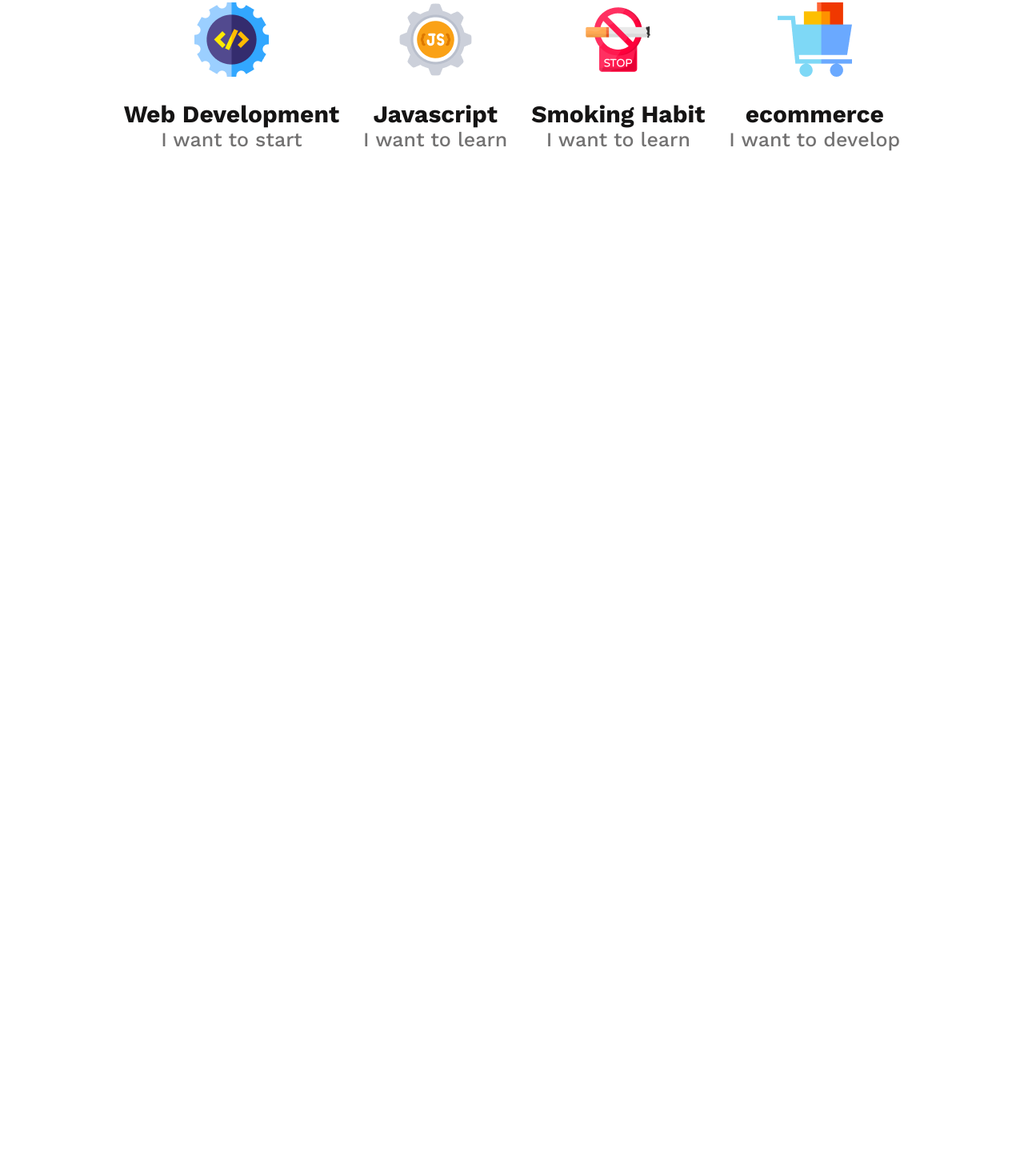
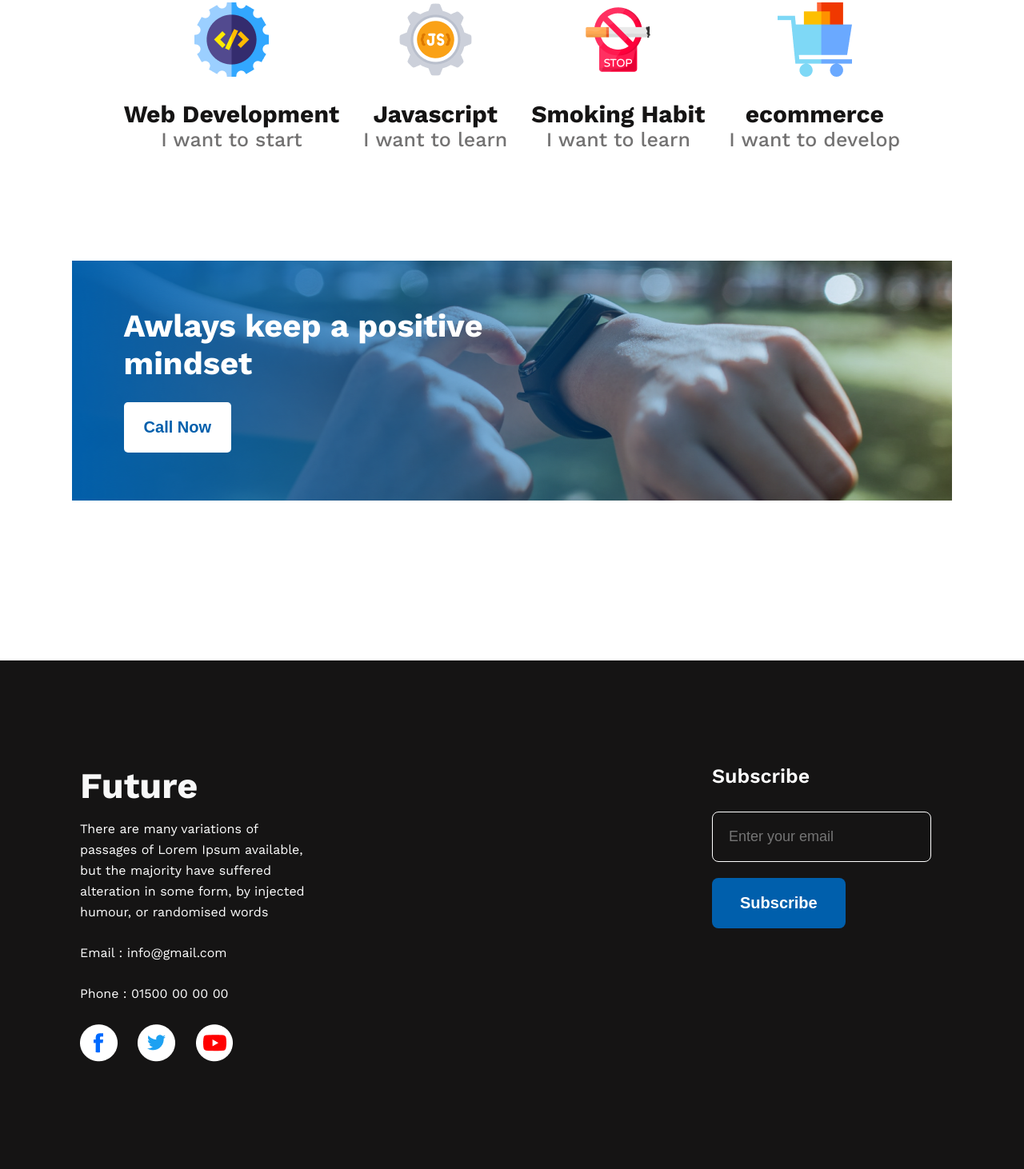
Before and after one commit to gmlincoln/new-year-project, a plain HTML site: page index.html in a window 1280 px wide. Shown: the part 1903-3365 px from the top of the page at 80% size. Before the commit the page ends 2267 px from the top, so only its background shows below. Drawn offline with nearby package versions, Linux system fonts and the light colour scheme.

Commit message:
added all section

```diff
--- a/index.html
+++ b/index.html
@@ -97,14 +97,46 @@
             <p>I want to develop</p>
           </div>
         </div>
-        <div class="contact"></div>
+        <div class="contact-container">
+          <div class="contact-content">
+            <h3 class="contact-title">Awlays keep a positive mindset</h3>
+            <button class="contact">Call Now</button>
+          </div>
+        </div>
       </section>
       <!-- My Plan Section End -->
     </main>
     <!-- Main Section End -->
 
     <!-- Footer Start -->
-    <footer></footer>
+    <footer class="footer-section">
+      <div class="footer-container">
+        <div class="footer-column">
+          <h3 class="footer-title-left">Future</h3>
+          <div class="footer-content">
+            <p>
+              There are many variations of passages of Lorem Ipsum available,
+              but the majority have suffered alteration in some form, by
+              injected humour, or randomised words
+            </p>
+            <p>Email : info@gmail.com</p>
+            <p>Phone : 01500 00 00 00</p>
+          </div>
+          <div class="social-link">
+            <a href=""><img src="images/icons/fb.png" alt="" /></a>
+            <a href=""><img src="images/icons/twitter.png" alt="" /></a>
+            <a href=""><img src="images/icons/youtube.png" alt="" /></a>
+          </div>
+        </div>
+        <div class="footer-column">
+          <h3 class="footer-title-right">Subscribe</h3>
+          <form class="contact-form" action="">
+            <input type="email" placeholder="Enter your email" name="" id="" />
+            <input class="btn-subscribe" type="submit" value="Subscribe" />
+          </form>
+        </div>
+      </div>
+    </footer>
     <!-- Footer End -->
   </body>
 </html>
--- a/styles/style.css
+++ b/styles/style.css
@@ -82,18 +82,7 @@ body {
 }
 
 /*My Plan related Style  */
-/* .my-plan {
-  width: 0 auto;
-}
-.my-plan-title {
-  color: #151414;
-  text-align: center;
-  font-size: 40px;
-  font-weight: 700;
-  margin-bottom: 55px;
-}
 
-*/
 .my-plan-title {
   color: #151414;
   text-align: center;
@@ -133,3 +122,82 @@ body {
   text-align: center;
   font-size: 25px;
   font-weight: 500;
+}
+.contact-container {
+  margin-bottom: 200px;
+}
+.contact-content {
+  background-image: url("../images/gradient1.png"), url("../images/watch.png");
+  background-position: center center, center center;
+  background-repeat: no-repeat, no-repeat;
+
+  padding: 60px 0 60px 65px;
+  margin: 0 7%;
+}
+
+.contact-title {
+  color: #fff;
+  font-size: 40px;
+  font-weight: 700;
+  margin-bottom: 25px;
+  width: 470px;
+}
+/* Footer Related Style */
+.footer-container {
+  background: #151414;
+  color: #fff;
+  display: flex;
+  gap: 300px;
+}
+.footer-column {
+  padding: 130px 100px;
+  width: 50%;
+}
+.footer-title-left {
+  color: #f8f8f8;
+  font-size: 45px;
+  font-weight: 700;
+  margin-bottom: 15px;
+}
+.footer-content p {
+  width: 100%;
+  color: #fff;
+  font-size: 16px;
+  font-weight: 400;
+  line-height: 26px;
+  margin-bottom: 25px;
+}
+.social-link {
+  margin-top: 10px;
+}
+.social-link a img {
+  margin-right: 20px;
+}
+.footer-title-right {
+  color: #fff;
+  font-size: 25px;
+  font-weight: 600;
+  margin-bottom: 30px;
+}
+.contact-form input {
+  display: block;
+}
+.footer-column input[type="email"] {
+  background: #151414;
+  border-radius: 8px;
+  border: 1px solid #fff;
+  color: #f3f3f3;
+  font-size: 18px;
+  font-weight: 400;
+  padding: 20px;
+  margin-bottom: 20px;
+}
+.btn-subscribe {
+  border-radius: 8px;
+  background: #005fac;
+  color: #fff;
+  font-size: 20px;
+  font-weight: 600;
+  border: 0;
+  padding: 20px 35px;
+}
```
